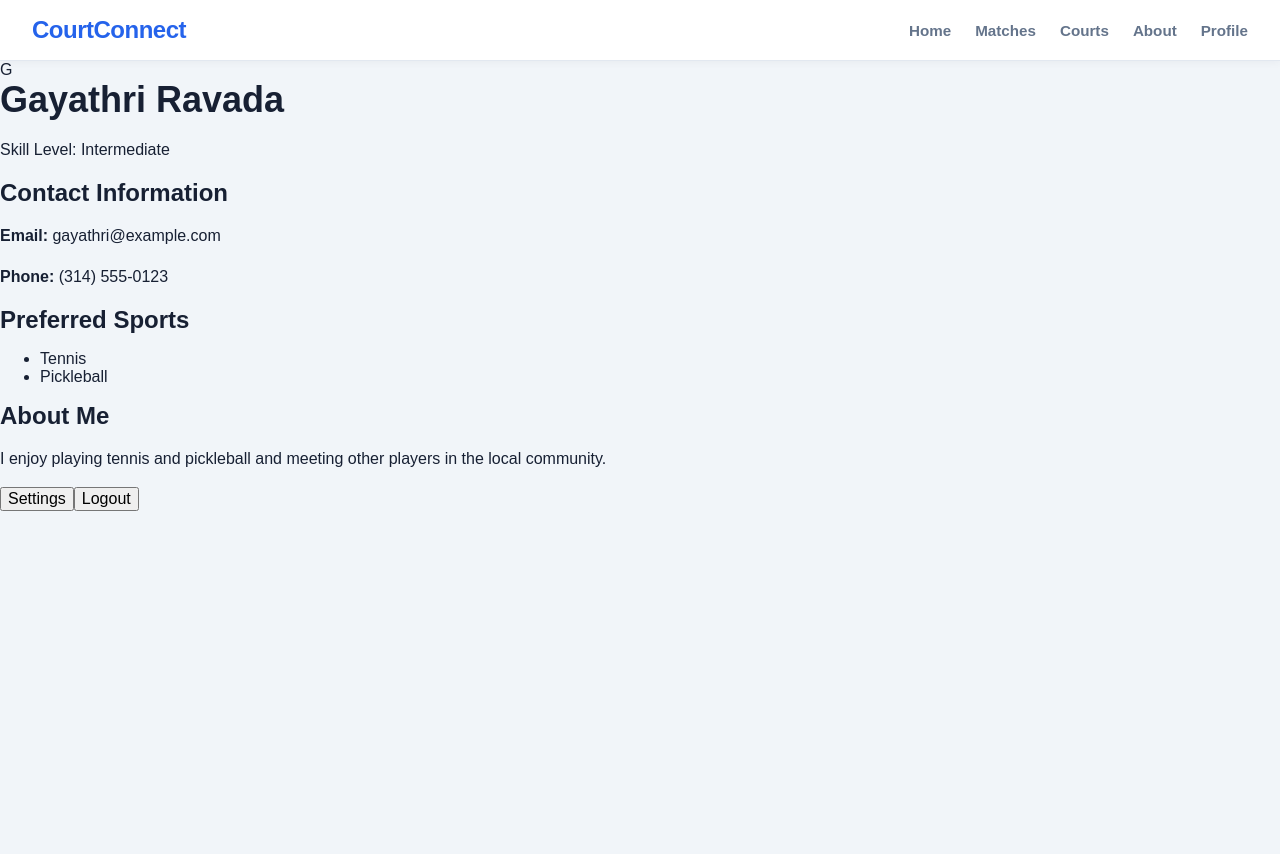
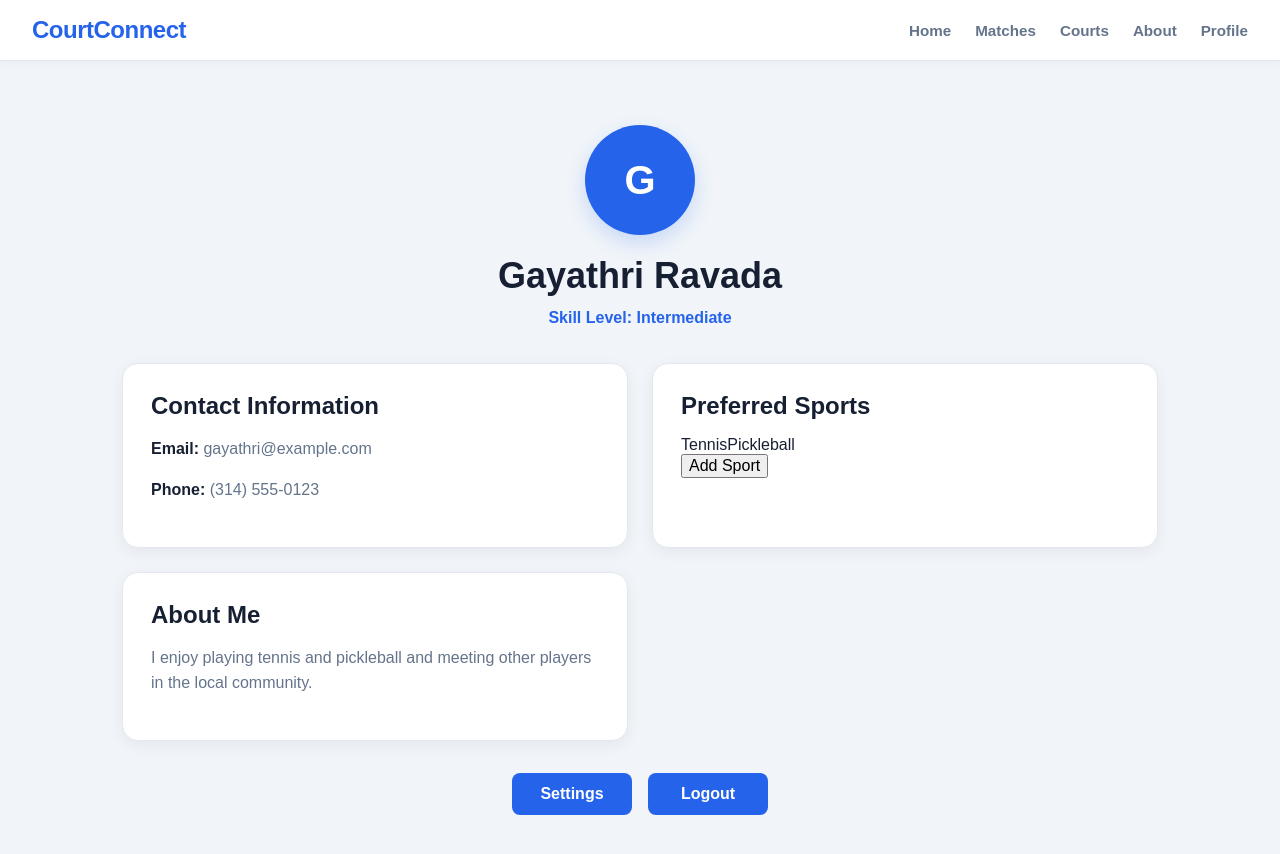
Before and after one commit to GAYATHRI-RAVADA-07/launchcode-unit1-final-project-GAYATHRI-R, a React (Vite) app: page /profile in a window 1280 px wide. Shown: the top 854 px of the page. Before the commit the page ends 800 px from the top, so only its background shows below. Built offline with nearby package versions, Linux system fonts and the light colour scheme.

Commit message:
Add Add sport button to profile

```diff
--- a/src/App.css
+++ b/src/App.css
@@ -590,3 +590,137 @@
     grid-template-columns: 1fr;
   }
 }
+
+/*Profile page*/
+
+.profile-page {
+  max-width: 1100px;
+  margin: 0 auto;
+  padding: 4rem 2rem;
+}
+
+.profile-card {
+  text-align: center;
+  margin-bottom: 2rem;
+}
+
+.profile-avatar {
+  display: flex;
+  align-items: center;
+  justify-content: center;
+  width: 110px;
+  height: 110px;
+  margin: 0 auto 1.25rem;
+  border-radius: 50%;
+  background-color: var(--primary);
+  color: var(--white);
+  font-size: 2.5rem;
+  font-weight: 700;
+  box-shadow: 0 8px 20px rgba(37, 99, 235, 0.2);
+}
+
+.profile-card h1 {
+  margin-bottom: 0.5rem;
+  color: var(--text);
+}
+
+.profile-skill {
+  color: var(--primary);
+  font-weight: 600;
+}
+
+.profile-details {
+  display: grid;
+  grid-template-columns: repeat(2, 1fr);
+  gap: 1.5rem;
+}
+
+.profile-info {
+  padding: 1.75rem;
+  background-color: var(--white);
+  border: 1px solid var(--border);
+  border-radius: 16px;
+  box-shadow: 0 4px 15px rgba(15, 23, 42, 0.06);
+}
+
+.profile-info h2 {
+  margin-bottom: 1rem;
+  color: var(--text);
+}
+
+.profile-info p {
+  color: var(--text-light);
+}
+
+.profile-info strong {
+  color: var(--text);
+}
+
+.profile-info ul {
+  margin: 0;
+  padding-left: 1.25rem;
+}
+
+.profile-info li {
+  margin-bottom: 0.5rem;
+  color: var(--text-light);
+}
+
+.profile-action {
+  grid-column: 1 / -1;
+  display: flex;
+  justify-content: center;
+  gap: 1rem;
+  padding-top: 0.5rem;
+}
+
+.profile-action button {
+  min-width: 120px;
+  padding: 0.75rem 1.25rem;
+  border: none;
+  border-radius: 8px;
+  background-color: var(--primary);
+  color: var(--white);
+  font-size: 1rem;
+  font-weight: 600;
+  cursor: pointer;
+  transition: background-color 0.2s ease;
+}
+
+.profile-action button:hover {
+  background-color: var(--primary-dark);
+}
+
+@media (max-width: 900px) {
+  .profile-page {
+    padding: 3rem 1.5rem;
+  }
+
+  .profile-details {
+    grid-template-columns: 1fr;
+  }
+}
+
+@media (max-width: 600px) {
+  .profile-page {
+    padding: 2rem 1rem;
+  }
+
+  .profile-avatar {
+    width: 90px;
+    height: 90px;
+    font-size: 2rem;
+  }
+
+  .profile-info {
+    padding: 1.5rem;
+  }
+
+  .profile-action {
+    flex-direction: column;
+  }
+
+  .profile-action button {
+    width: 100%;
+  }
+}
--- a/src/pages/Courts.jsx
+++ b/src/pages/Courts.jsx
@@ -1,4 +1,4 @@
-import CourtList from "../components/CourtList";
+import CourtList from "../Components/CourtList";
 import { courts } from "../mockdata/courts";
 
 function Courts() {
--- a/src/pages/Profile.jsx
+++ b/src/pages/Profile.jsx
@@ -26,14 +26,20 @@ function Profile() {
           </p>
         </div>
 
-        <div className="profile-info">
+        <div className="profile-info preferred-sports">
           <h2>Preferred Sports</h2>
 
-          <ul>
+          <div>
             {user.preferredSports.map((sport) => (
-              <li key={sport}>{sport}</li>
+              <span className="sport-tag" key={sport}>
+                {sport}
+              </span>
             ))}
-          </ul>
+          </div>
+
+          <button className="add-sport-button" type="button">
+            Add Sport
+          </button>
         </div>
 
         <div className="profile-info about-me">
```
